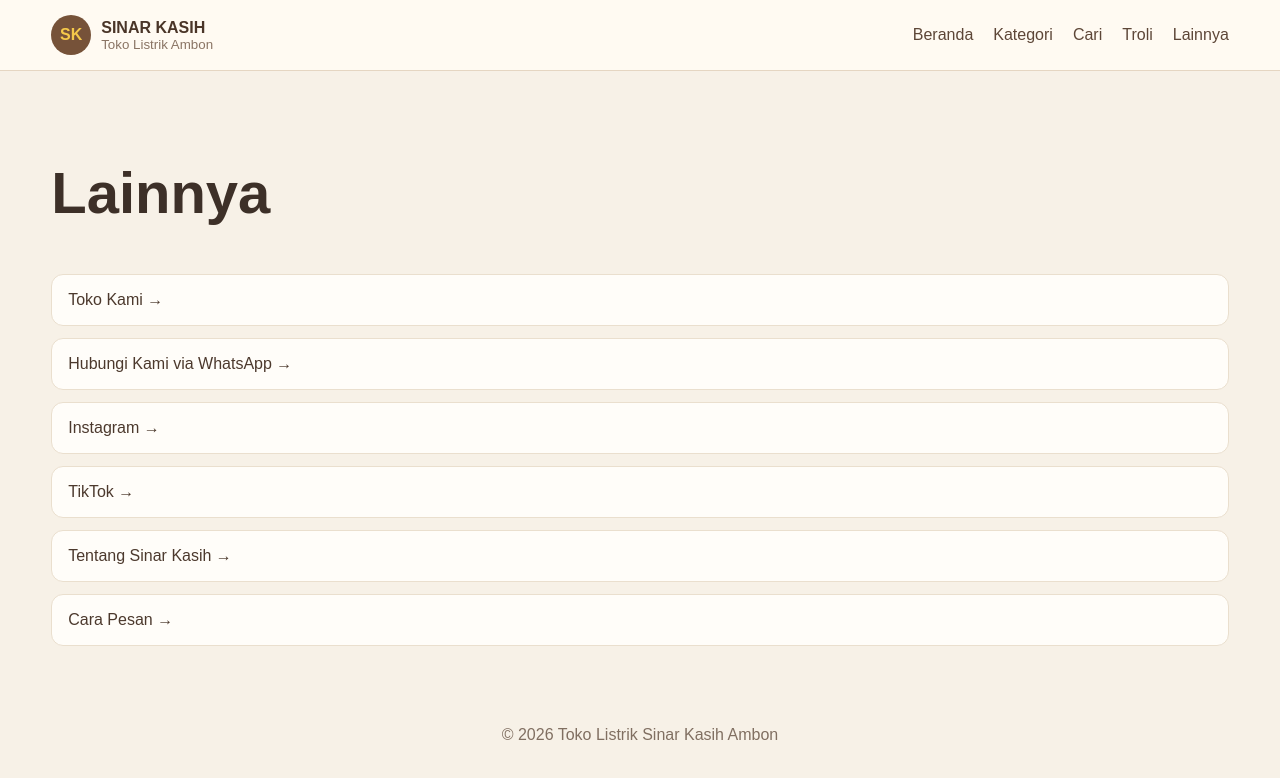
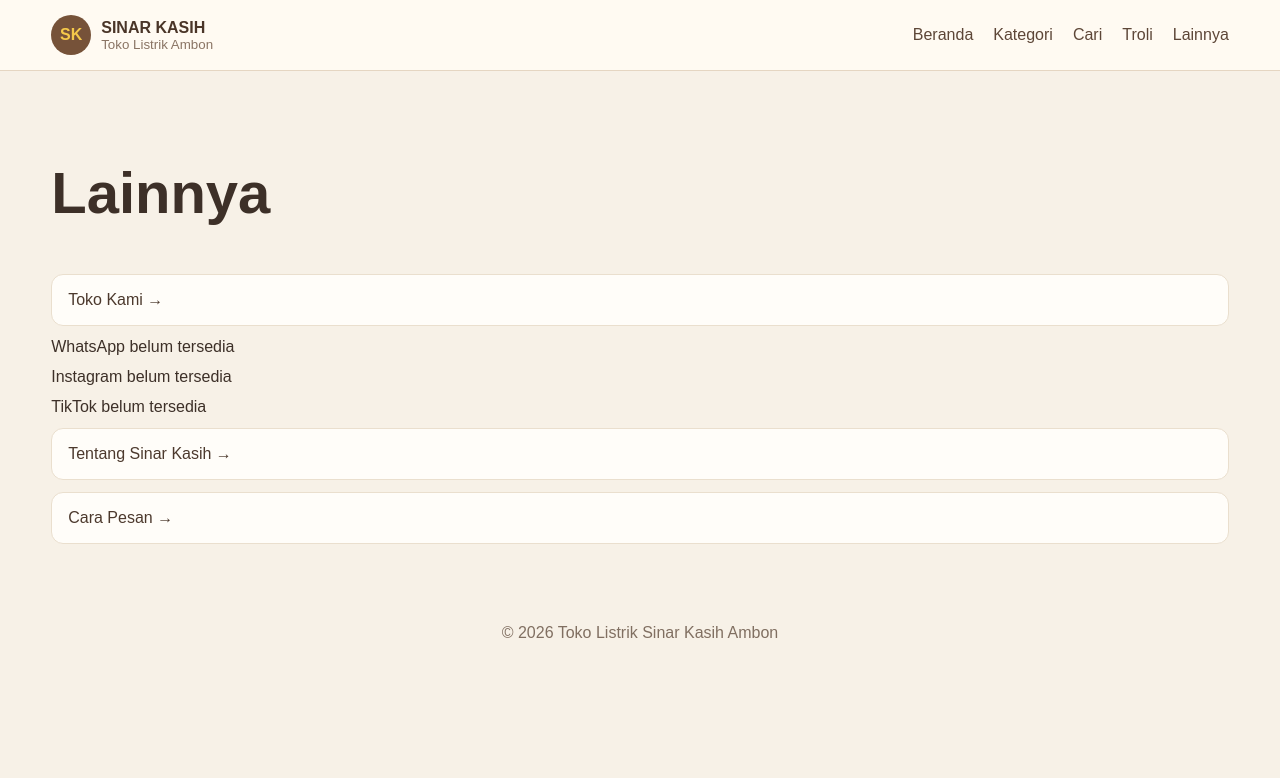
Before and after one commit to sinarkasih/website-sinar-kasih, a Next.js app: page /lainnya in a window 1280 px wide. Shown: the top 778 px of the page. Built offline with nearby package versions, Linux system fonts and the light colour scheme; no server answers; the database is empty.

Commit message:
Connect public lainnya page to store contact data

```diff
--- a/app/lainnya/page.js
+++ b/app/lainnya/page.js
@@ -1 +1,163 @@
-export default function Page(){return <section className="section"><div className="wrap"><h1>Lainnya</h1><div className="list"><a href="/toko">Toko Kami →</a><a href="https://wa.me/6281285750033">Hubungi Kami via WhatsApp →</a><a href="#">Instagram →</a><a href="#">TikTok →</a><a href="#">Tentang Sinar Kasih →</a><a href="#">Cara Pesan →</a></div></div></section>}
+import Link from "next/link";
+import { getSupabase } from "@/lib/supabase";
+
+function normalizeSocialUrl(value, platform) {
+  if (!value) return "";
+
+  const text = String(value).trim();
+
+  if (!text) return "";
+
+  if (/^https?:\/\//i.test(text)) {
+    return text;
+  }
+
+  if (platform === "instagram") {
+    return `https://instagram.com/${text.replace(/^@/, "")}`;
+  }
+
+  if (platform === "tiktok") {
+    return `https://tiktok.com/@${text.replace(/^@/, "")}`;
+  }
+
+  return text;
+}
+
+function normalizeWhatsApp(value) {
+  if (!value) return "";
+
+  let number = String(value).trim();
+
+  if (!number) return "";
+
+  number = number.replace(/\D/g, "");
+
+  if (number.startsWith("0")) {
+    number = `62${number.slice(1)}`;
+  }
+
+  if (!number.startsWith("62")) {
+    number = `62${number}`;
+  }
+
+  return number;
+}
+
+export default async function Page() {
+  let kontak = {
+    whatsapp: "",
+    instagram: "",
+    tiktok: "",
+    email: "",
+  };
+
+  const supabase = getSupabase();
+
+  if (supabase) {
+    const { data } = await supabase
+      .from("kontak_toko")
+      .select("whatsapp, instagram, tiktok, email")
+      .order("id", { ascending: true })
+      .limit(1)
+      .maybeSingle();
+
+    if (data) {
+      kontak = {
+        whatsapp: data.whatsapp || "",
+        instagram: data.instagram || "",
+        tiktok: data.tiktok || "",
+        email: data.email || "",
+      };
+    }
+  }
+
+  const whatsappNumber = normalizeWhatsApp(kontak.whatsapp);
+
+  const whatsappUrl = whatsappNumber
+    ? `https://wa.me/${whatsappNumber}`
+    : "";
+
+  const instagramUrl = normalizeSocialUrl(
+    kontak.instagram,
+    "instagram"
+  );
+
+  const tiktokUrl = normalizeSocialUrl(
+    kontak.tiktok,
+    "tiktok"
+  );
+
+  const emailUrl = kontak.email
+    ? `mailto:${kontak.email.trim()}`
+    : "";
+
+  return (
+    <section className="section">
+      <div className="wrap">
+        <h1>Lainnya</h1>
+
+        <div className="list">
+          <Link href="/toko">
+            Toko Kami →
+          </Link>
+
+          {whatsappUrl ? (
+            <a
+              href={whatsappUrl}
+              target="_blank"
+              rel="noopener noreferrer"
+            >
+              Hubungi Kami via WhatsApp →
+            </a>
+          ) : (
+            <span>
+              WhatsApp belum tersedia
+            </span>
+          )}
+
+          {instagramUrl ? (
+            <a
+              href={instagramUrl}
+              target="_blank"
+              rel="noopener noreferrer"
+            >
+              Instagram →
+            </a>
+          ) : (
+            <span>
+              Instagram belum tersedia
+            </span>
+          )}
+
+          {tiktokUrl ? (
+            <a
+              href={tiktokUrl}
+              target="_blank"
+              rel="noopener noreferrer"
+            >
+              TikTok →
+            </a>
+          ) : (
+            <span>
+              TikTok belum tersedia
+            </span>
+          )}
+
+          {emailUrl ? (
+            <a href={emailUrl}>
+              Email →
+            </a>
+          ) : null}
+
+          <Link href="/tentang-sinar-kasih">
+            Tentang Sinar Kasih →
+          </Link>
+
+          <Link href="/cara-pesan">
+            Cara Pesan →
+          </Link>
+        </div>
+      </div>
+    </section>
+  );
+}
```
